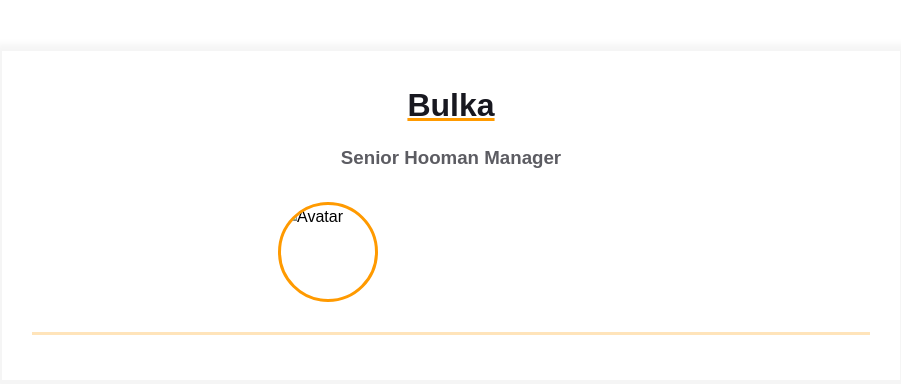
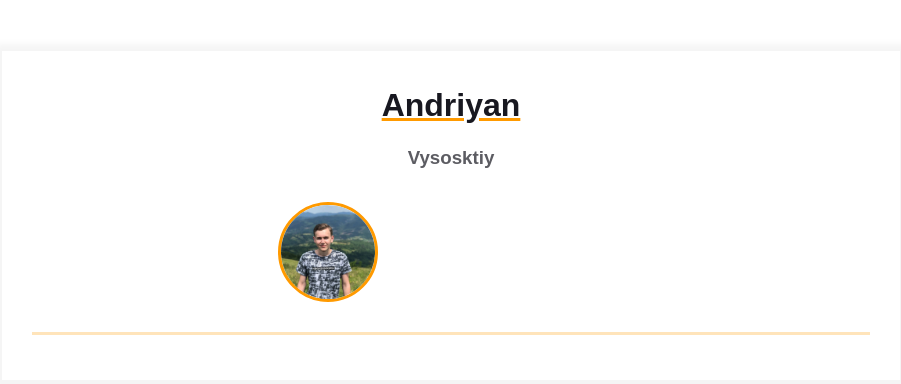
Before and after one commit to AndriyanVI/homepage, a plain HTML site: page index.html in a window 1280 px wide. Shown: the whole page, without its empty margins (189-1090 px from the left). Drawn offline with Linux system fonts and the light colour scheme.

Commit message:
adding avatar

```diff
--- a/index.html
+++ b/index.html
@@ -11,14 +11,14 @@
         <div class="resume">
           <div class="container">
             <div class="resume__block">
-              <h1 class="contact-info__header">Bulka</h1>
-              <h3 class="contact-info__sub-header">Senior Hooman Manager</h3>
+              <h1 class="contact-info__header">Andriyan</h1>
+              <h3 class="contact-info__sub-header">Vysosktiy</h3>
 
               <div class="contact_info_container fh">
                 <div class="contact-info__block"></div>
 
                 <div class="contact-info__block contact-info__block--center">
-                  <img class="contact-info__avatar" src="assets/avatar.png" alt="Avatar">
+                  <img class="contact-info__avatar" src="assets/avatar.jpg" alt="Avatar">
                 </div>
 
                 <div class="contact-info__block"></div>
```
Also changed, not shown: assets/avatar.jpg (added).
